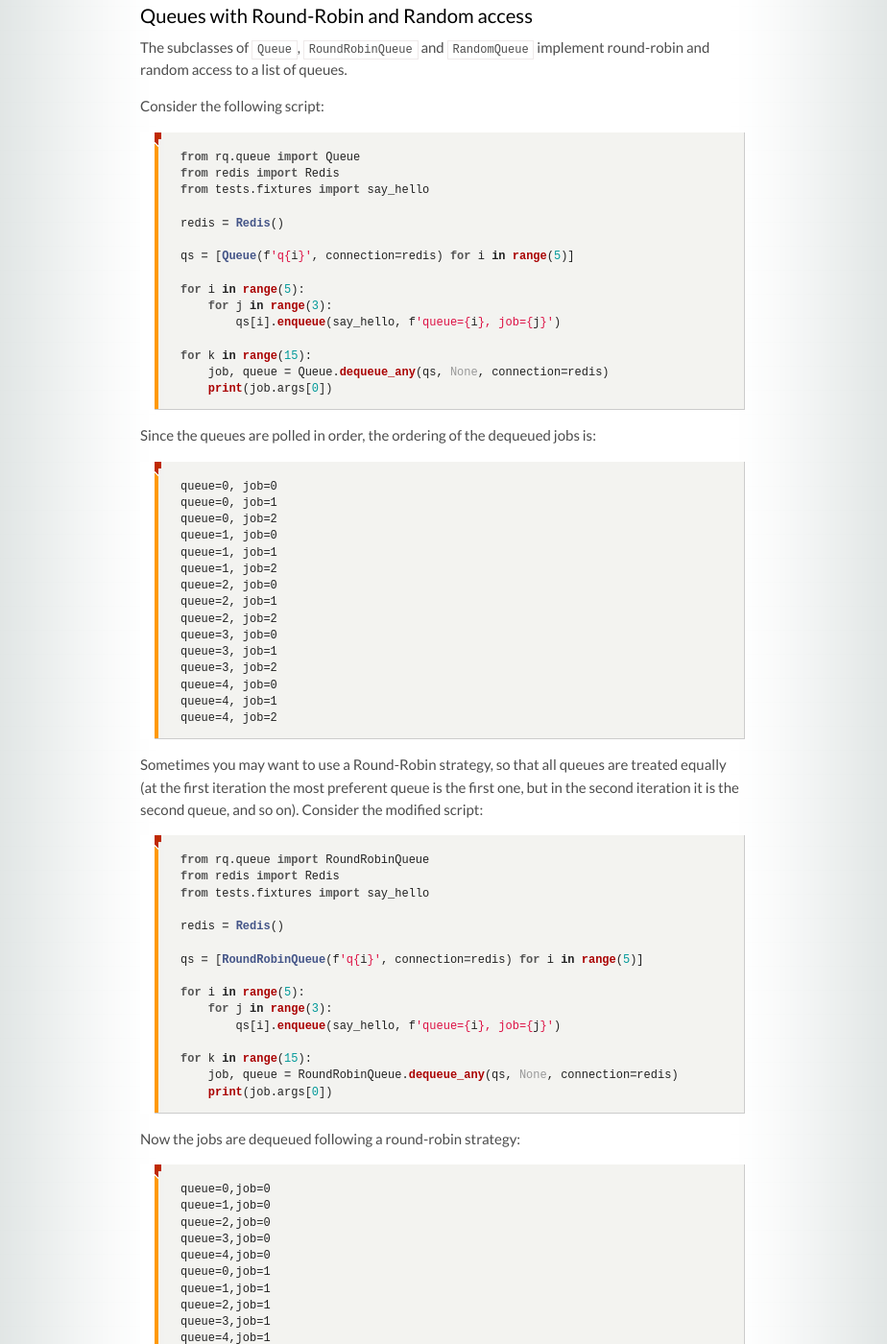
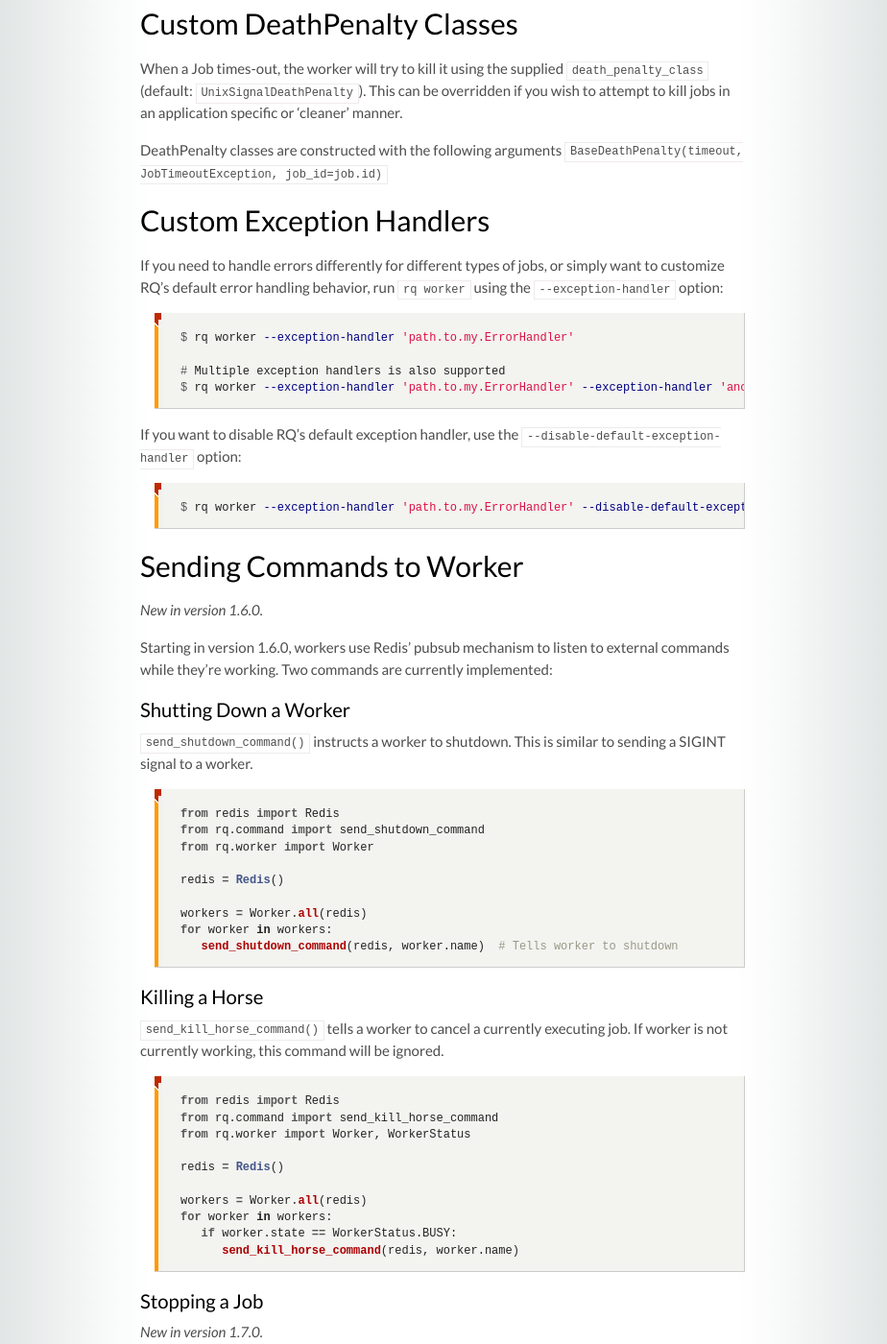
Before and after one commit to rq/rq, a Jekyll site: the page built from docs/docs/workers.md, in a window 1280 px wide and 1400 px high, scrolled down 6743 px. Shown: the whole window at 96% size, without its empty margins (179-1103 px from the left). Built offline with Jekyll 4.4.1, drawn with Linux system fonts in a browser that asks for light colours; some web fonts are replaced; comment, search, counter and statistics services are not loaded; some of the changed text lies outside the part shown.

Commit message:
reverted changes to workers.md

````diff
--- a/docs/docs/workers.md
+++ b/docs/docs/workers.md
@@ -344,111 +344,6 @@ queue.enqueue(some_func)
 ```
 
 
-### Queues with Round-Robin and Random access
-
-The subclasses of `Queue`, `RoundRobinQueue` and `RandomQueue`
-implement round-robin and random access to a list of queues.
-
-Consider the following script:
-
-```python
-from rq.queue import Queue
-from redis import Redis
-from tests.fixtures import say_hello
-
-redis = Redis()
-
-qs = [Queue(f'q{i}', connection=redis) for i in range(5)]
-
-for i in range(5):
-    for j in range(3):
-        qs[i].enqueue(say_hello, f'queue={i}, job={j}')
-
-for k in range(15):
-    job, queue = Queue.dequeue_any(qs, None, connection=redis)
-    print(job.args[0])
-```
-Since the queues are polled in order, the ordering of the dequeued jobs is:
-```
-queue=0, job=0
-queue=0, job=1
-queue=0, job=2
-queue=1, job=0
-queue=1, job=1
-queue=1, job=2
-queue=2, job=0
-queue=2, job=1
-queue=2, job=2
-queue=3, job=0
-queue=3, job=1
-queue=3, job=2
-queue=4, job=0
-queue=4, job=1
-queue=4, job=2
-```
-
-Sometimes you may want to use a Round-Robin strategy, so that all
-queues are treated equally (at the first iteration the most preferent queue is the first one, but in the second
-iteration it is the second queue, and so on). Consider the modified script:
-
-```python
-from rq.queue import RoundRobinQueue
-from redis import Redis
-from tests.fixtures import say_hello
-
-redis = Redis()
-
-qs = [RoundRobinQueue(f'q{i}', connection=redis) for i in range(5)]
-
-for i in range(5):
-    for j in range(3):
-        qs[i].enqueue(say_hello, f'queue={i}, job={j}')
-
-for k in range(15):
-    job, queue = RoundRobinQueue.dequeue_any(qs, None, connection=redis)
-    print(job.args[0])
-```
-Now the jobs are dequeued following a round-robin strategy:
-```
-queue=0,job=0
-queue=1,job=0
-queue=2,job=0
-queue=3,job=0
-queue=4,job=0
-queue=0,job=1
-queue=1,job=1
-queue=2,job=1
-queue=3,job=1
-queue=4,job=1
-queue=0,job=2
-queue=1,job=2
-queue=2,job=2
-queue=3,job=2
-queue=4,job=2
-```
-
-If instead of using `RoundRobinQueue`, it is used `RandomQueue`, then at each iteration the queues are
-shuffled, so that the ordering of access to them is random, and a
-run of the script may give:
-```
-queue=3, job=0
-queue=0, job=0
-queue=2, job=0
-queue=2, job=1
-queue=4, job=0
-queue=4, job=1
-queue=3, job=1
-queue=0, job=1
-queue=1, job=0
-queue=4, job=2
-queue=1, job=1
-queue=0, job=2
-queue=1, job=2
-queue=3, job=2
-queue=2, job=2
-```
-
-
 ## Custom DeathPenalty Classes
 
 When a Job times-out, the worker will try to kill it using the supplied
````
